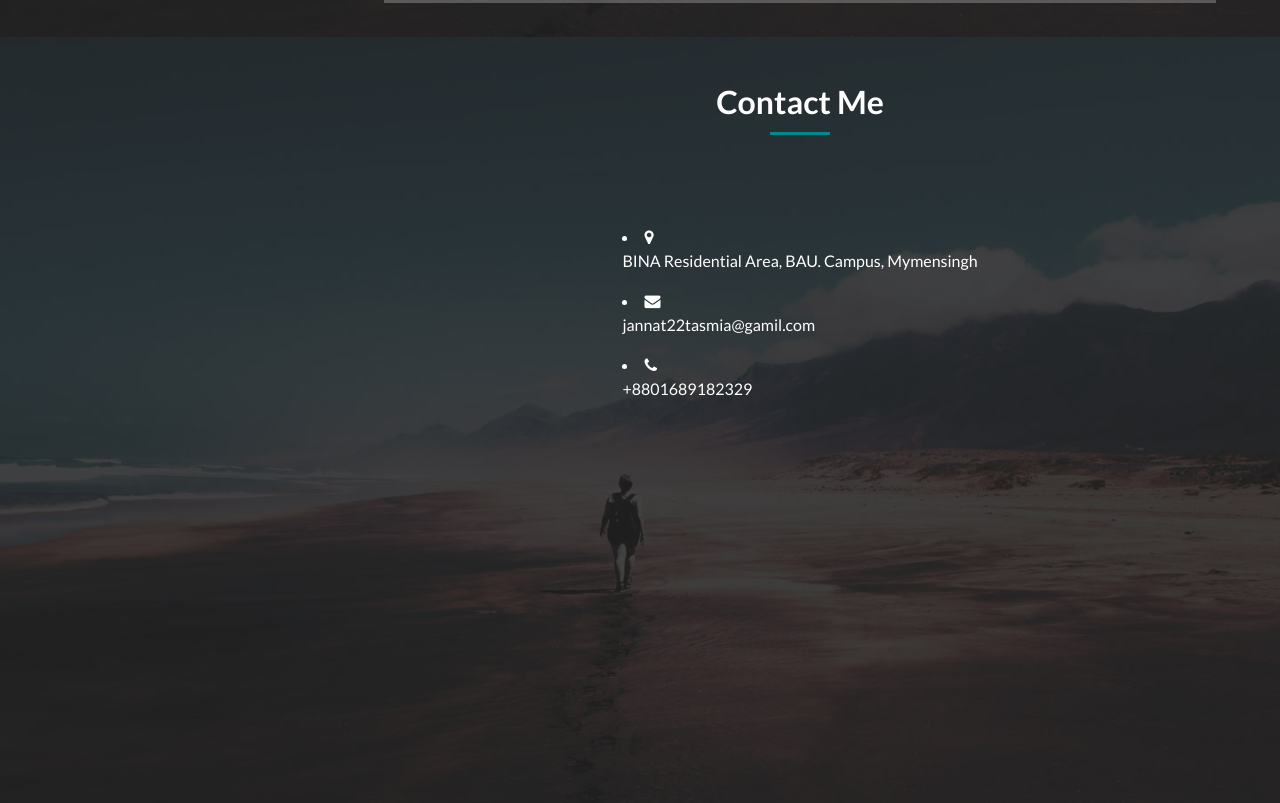
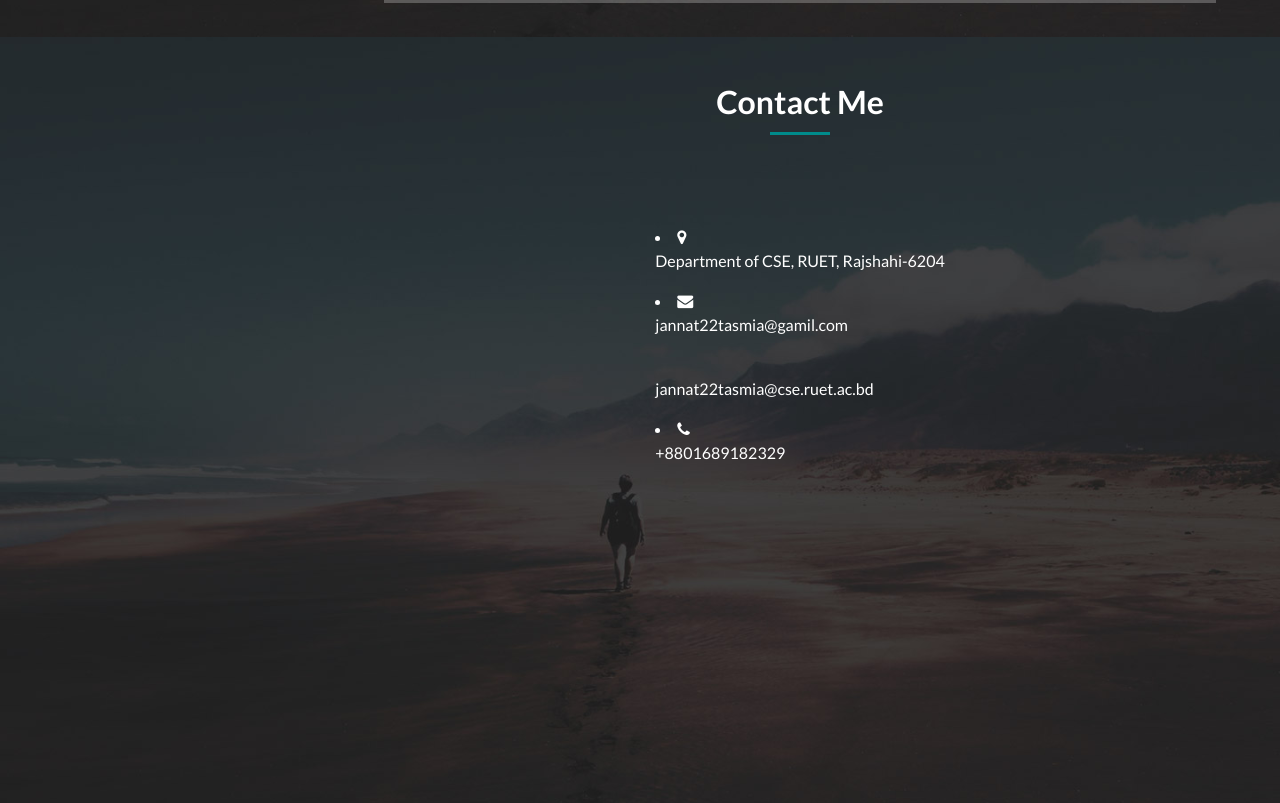
Before and after one commit to Tasmia22/Tasmia-Jannat, a plain HTML site: page index.html in a window 1280 px wide. Shown: the part 7163-7966 px from the top of the page. Drawn offline with Linux system fonts and the light colour scheme.

Commit message:
Update index.html

```diff
--- a/index.html
+++ b/index.html
@@ -732,12 +732,13 @@ Image Classification by using 3D CNN</h4>
                             <div class="info">
 
                                 <li><i class="fa fa-map-marker"></i>
-                                <p>BINA Residential Area, BAU. Campus, Mymensingh</p></li>
+                                <p>Department of CSE, RUET, Rajshahi-6204 </p></li>
 
 
                               <li>
                                 <i class="fa fa-envelope"></i>
-                                <p>jannat22tasmia@gamil.com</p>
+                                <p>jannat22tasmia@gamil.com</p><br>
+                                <p>jannat22tasmia@cse.ruet.ac.bd</p>
                               </li>
 
                               <li>
```
